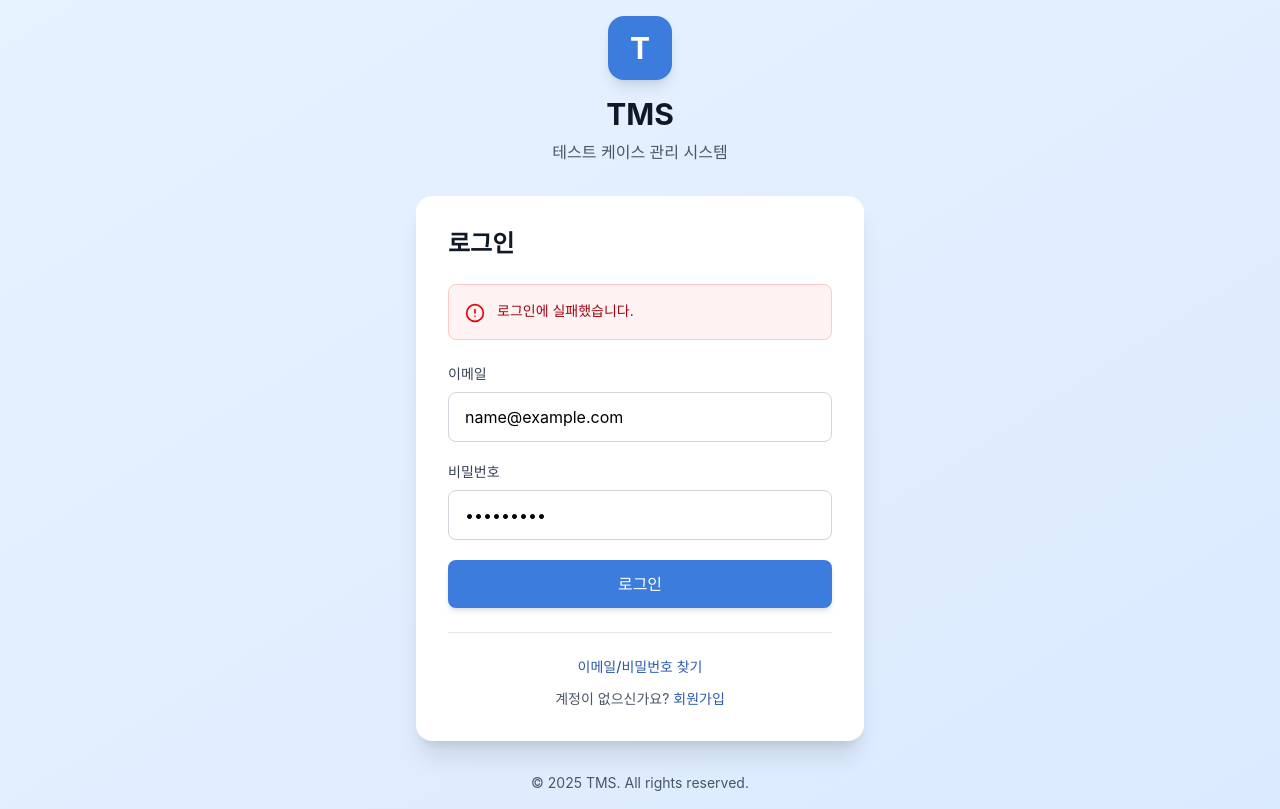
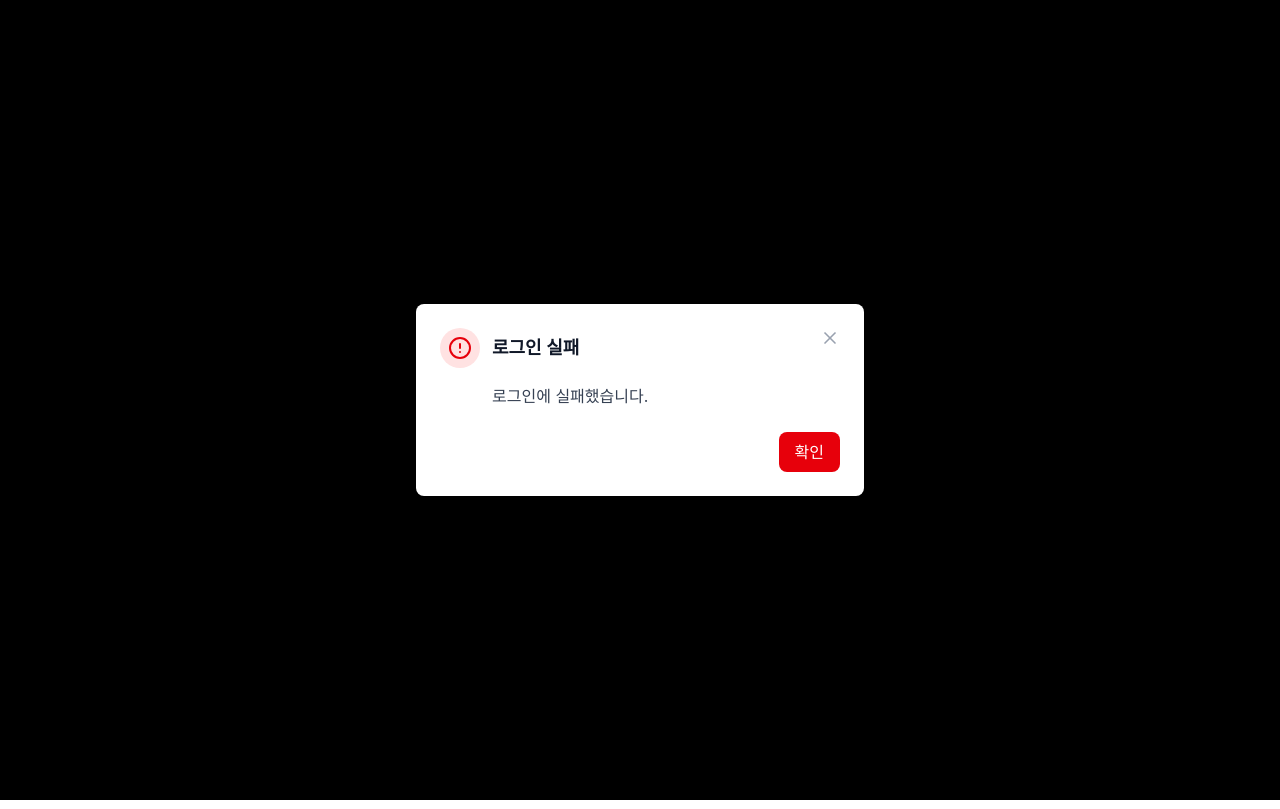
Before and after one commit to QA-kim/TestCase-Tool, a React (Vite) app in the folder frontend/: page /login in a window 1280 px wide. Both pictures are taken after typing "name@example.com", "Sample123" into the empty fields and a click on the button "로그인". Built offline with nearby package versions, Linux system fonts and the light colour scheme; no server answers.

Commit message:
Add error modal for login failures to show messages clearly

```diff
--- /dev/null
+++ b/frontend/src/components/ErrorModal.tsx
@@ -0,0 +1,49 @@
+import { AlertCircle, X } from 'lucide-react'
+
+interface ErrorModalProps {
+  isOpen: boolean
+  onClose: () => void
+  title?: string
+  message: string
+}
+
+export default function ErrorModal({ isOpen, onClose, title = '오류', message }: ErrorModalProps) {
+  if (!isOpen) return null
+
+  return (
+    <div className="fixed inset-0 z-50 flex items-center justify-center bg-black bg-opacity-50">
+      <div className="bg-white rounded-lg shadow-xl p-6 w-full max-w-md mx-4">
+        {/* Header */}
+        <div className="flex items-start justify-between mb-4">
+          <div className="flex items-center gap-3">
+            <div className="flex-shrink-0 w-10 h-10 rounded-full bg-red-100 flex items-center justify-center">
+              <AlertCircle className="w-6 h-6 text-red-600" />
+            </div>
+            <h3 className="text-lg font-semibold text-gray-900">{title}</h3>
+          </div>
+          <button
+            onClick={onClose}
+            className="text-gray-400 hover:text-gray-600 transition-colors"
+          >
+            <X className="w-5 h-5" />
+          </button>
+        </div>
+
+        {/* Message */}
+        <div className="mb-6 ml-13">
+          <p className="text-gray-700 whitespace-pre-line">{message}</p>
+        </div>
+
+        {/* Footer */}
+        <div className="flex justify-end">
+          <button
+            onClick={onClose}
+            className="px-4 py-2 bg-red-600 text-white rounded-lg hover:bg-red-700 transition-colors font-medium"
+          >
+            확인
+          </button>
+        </div>
+      </div>
+    </div>
+  )
+}
--- a/frontend/src/pages/Login.tsx
+++ b/frontend/src/pages/Login.tsx
@@ -1,25 +1,34 @@
 import { useState } from 'react'
 import { useNavigate, Link } from 'react-router-dom'
-import { AlertCircle } from 'lucide-react'
 import { useAuth } from '../contexts/AuthContext'
+import ErrorModal from '../components/ErrorModal'
 
 export default function Login() {
   const [email, setEmail] = useState('')
   const [password, setPassword] = useState('')
   const [error, setError] = useState('')
+  const [showErrorModal, setShowErrorModal] = useState(false)
   const { login } = useAuth()
   const navigate = useNavigate()
 
   const handleSubmit = async (e: React.FormEvent) => {
     e.preventDefault()
     setError('')
+    setShowErrorModal(false)
 
     try {
       await login(email, password)
       navigate('/')
     } catch (err: any) {
-      setError(err.response?.data?.detail || '로그인에 실패했습니다.')
+      const errorMessage = err.response?.data?.detail || '로그인에 실패했습니다.'
+      setError(errorMessage)
+      setShowErrorModal(true)
     }
+  }
+
+  const closeErrorModal = () => {
+    setShowErrorModal(false)
+    setError('')
   }
 
   return (
@@ -37,13 +46,6 @@ export default function Login() {
         {/* Login Form */}
         <div className="bg-white rounded-2xl shadow-xl p-8">
           <h2 className="text-2xl font-bold text-gray-900 mb-6">로그인</h2>
-
-          {error && (
-            <div className="mb-6 p-4 bg-red-50 border border-red-200 rounded-lg flex items-start gap-3">
-              <AlertCircle className="w-5 h-5 text-red-600 flex-shrink-0 mt-0.5" />
-              <p className="text-sm text-red-800">{error}</p>
-            </div>
-          )}
 
           <form onSubmit={handleSubmit} className="space-y-5">
             <div>
@@ -105,6 +107,14 @@ export default function Login() {
           © 2025 TMS. All rights reserved.
         </p>
       </div>
+
+      {/* Error Modal */}
+      <ErrorModal
+        isOpen={showErrorModal}
+        onClose={closeErrorModal}
+        title="로그인 실패"
+        message={error}
+      />
     </div>
   )
 }
```
